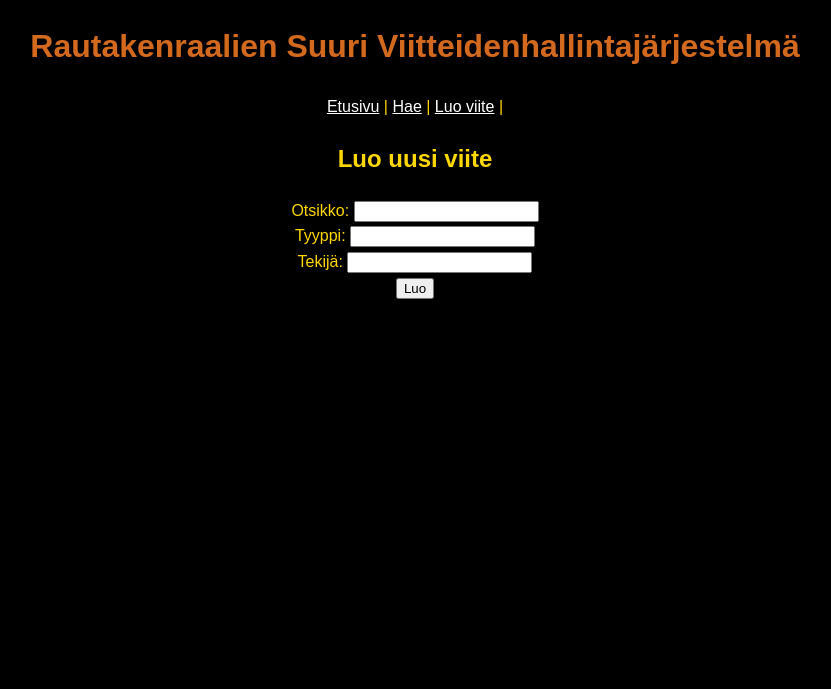
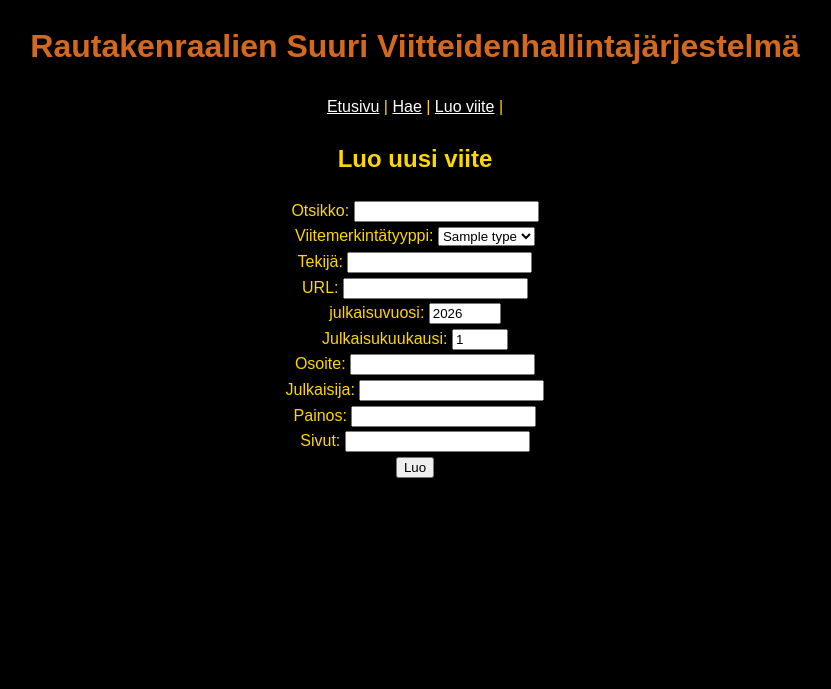
Before and after one commit to hugoakerlund/ohtu-miniprojekti, a Flask app: page /new_citation in a window 1280 px wide. Shown: the top 689 px of the page, without its empty margins (225-1056 px from the left). Run offline with Flask 3, Linux system fonts and the light colour scheme; tables that the repository leaves empty hold one stand-in row (values such as "Sample post"); some web fonts are replaced.

Commit message:
Add form for creating citation - closes #8, closes #11

```diff
--- a/src/app.py
+++ b/src/app.py
@@ -1,6 +1,6 @@
 from flask import redirect, render_template, request, jsonify, flash
 from db_helper import reset_db
-from repositories.citation_repository import get_citations, create_citation
+from repositories.citation_repository import get_citations, get_entry_types, create_citation
 from config import app, test_env
 from util import validate_citation, get_citation
 
@@ -11,7 +11,8 @@ def index():
 
 @app.route("/new_citation")
 def new():
-    return render_template("new_citation.html")
+    entry_types = get_entry_types()
+    return render_template("new_citation.html", entry_types=entry_types)
 
 
 @app.route("/create_citation", methods=["POST"])
--- a/src/repositories/citation_repository.py
+++ b/src/repositories/citation_repository.py
@@ -7,12 +7,17 @@ def get_citations():
     result = db.session.execute(text("SELECT id, type, title, author FROM citations"))
     return []
 
+def get_entry_types():
+    sql = "SELECT name FROM entry_types"
+    result = db.session.execute(text(sql))
+    entry_types = result.fetchall()
+    return [entry[0] for entry in entry_types]
+
 def create_citation(form):
-    print("creating citation")
     sql = """INSERT INTO citations (type, title, author, howpublished,
              year, month, address, publisher, edition, pages)
              VALUES (:type, :title, :author, :howpublished,
-                     :year, :month, :address, :publisher, :edition, :pages)"""
+             :year, :month, :address, :publisher, :edition, :pages)"""
 
     db.session.execute(text(sql), form)
     db.session.commit()
--- a/src/templates/new_citation.html
+++ b/src/templates/new_citation.html
@@ -21,11 +21,38 @@ Luo uusi viite
   <label for="title">Otsikko:</label>
   <input type="text" name="title">
   <br>
-  <label for="type">Tyyppi:</label>
-  <input type="text" name="type">
+    <label for="type">Viitemerkintätyyppi:</label>
+      <select id="type"  name="type">
+        {% for type in entry_types %}
+          <option value="{{ type }}">
+          {{ type }}
+          </option>
+        {% endfor %}
+      </select>
   <br>
   <label for="author">Tekijä:</label>
   <input type="text" name="author">
+  <br>
+  <label for="howpublished">URL:</label>
+  <input type="text" name="howpublished">
+  <br>
+  <label for="year">julkaisuvuosi:</label>
+  <input type="number" min="1900" max="2099" step="1" value="2026" name="year" />
+  <br>
+  <label for="month">Julkaisukuukausi:</label>
+  <input type="number" min="1" max="12" step="1" value="1" name="month" />
+  <br>
+  <label for="address">Osoite:</label>
+  <input type="text" name="address">
+  <br>
+  <label for="publisher">Julkaisija:</label>
+  <input type="text" name="publisher">
+  <br>
+  <label for="edition">Painos:</label>
+  <input type="text" name="edition">
+  <br>
+  <label for="pages">Sivut:</label>
+  <input type="text" name="pages">
   <br>
   <button type="submit">
     Luo
```
